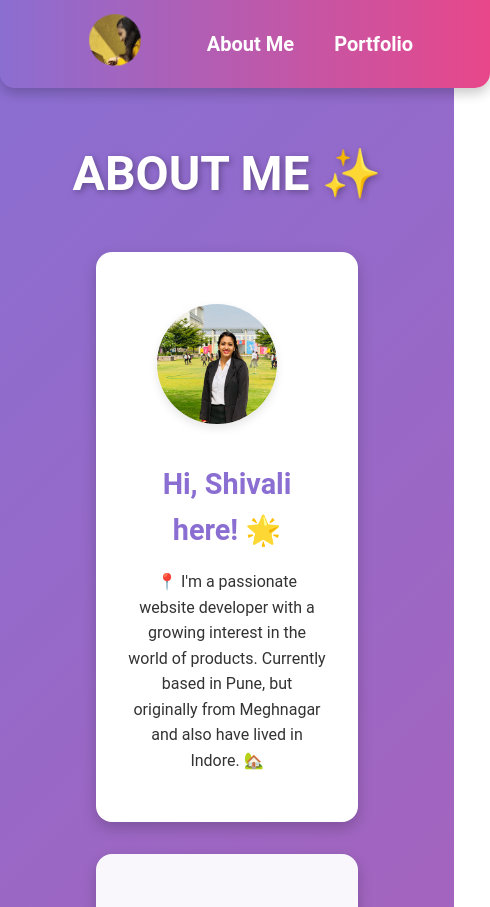
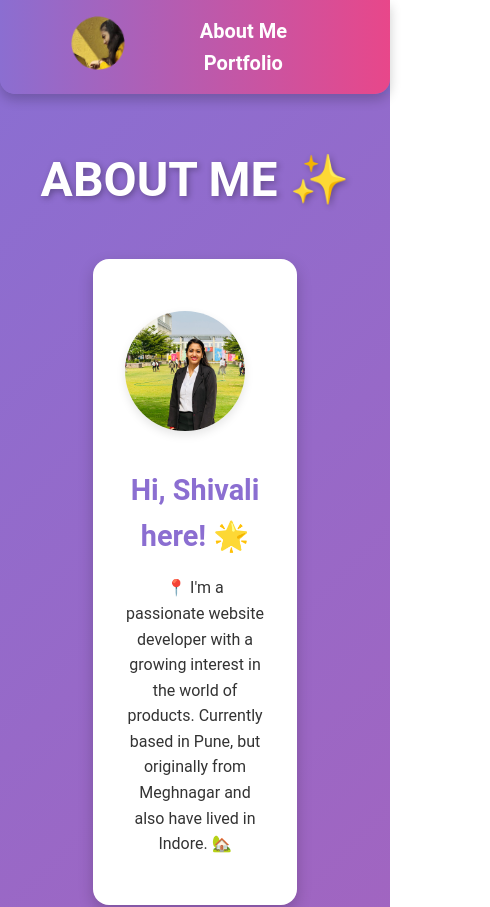
Before and after one commit to ShivaliR/ShivaliR, a React (Create React App) app: page / in a window 390 px wide. Shown: the top 907 px of the page, 490 px wide, since content can reach past the window. Built offline with nearby package versions, Linux system fonts and the light colour scheme.

Commit message:
fixing mobile

```diff
--- a/src/App.css
+++ b/src/App.css
@@ -55,7 +55,7 @@
   color: #FFFFFF;
   position: relative;
   bottom: 0;
-  width: 100%;
+  width: auto;
 }
 
 .footer p {
--- a/src/components/About.css
+++ b/src/components/About.css
@@ -4,7 +4,7 @@
   background: linear-gradient(135deg, #8B6ED1, #E8478A);
   color: #F5F5F5;
   animation: fadeIn 1s ease-in-out;
-  width: 100%;
+  width: auto;
 }
 
 .about-heading {
--- a/src/components/Header.css
+++ b/src/components/Header.css
@@ -1,6 +1,6 @@
 /* Header Styles */
 .header {
-  width: 100%;
+  width: auto;
   position: sticky;
   top: 0;
   background: linear-gradient(to right, #8B6ED1, #E8478A); /* Vibrant gradient background */
@@ -57,8 +57,6 @@
   }
 }
 
-
-/* Navigation Menu Styling */
 nav {
   flex: 2;
 }
@@ -82,3 +80,9 @@
   font-size: 20px;
   transition: color 0.3s ease;
 }
+@media screen and (max-width: 767px) {
+  /* Navigation Menu Styling */
+  ul.nav-list{
+    flex-direction: column;
+  }
+}
--- a/src/components/Portfolio.css
+++ b/src/components/Portfolio.css
@@ -117,3 +117,8 @@
   li.portfolio-item:hover a.portfolio-link{
     text-decoration: underline;
   }
+  @media screen and (max-width:767px) {
+    .portfolio-item{
+      grid-template-columns: 1fr;
+    }
+  }
```
